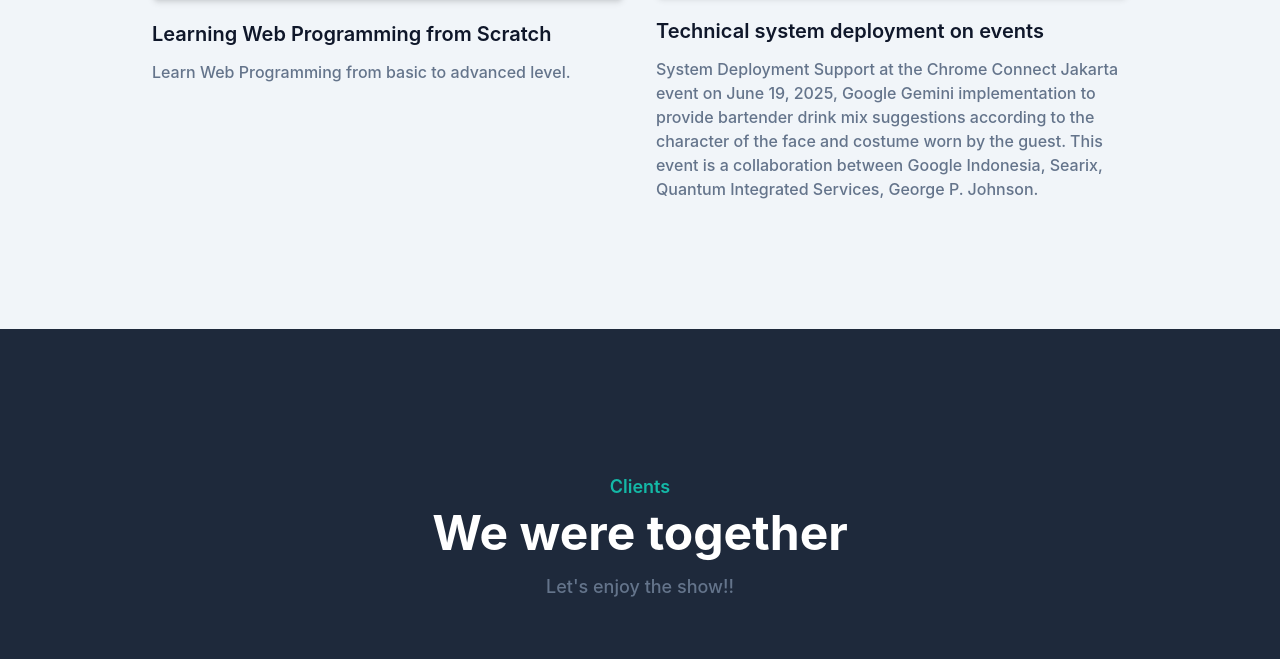
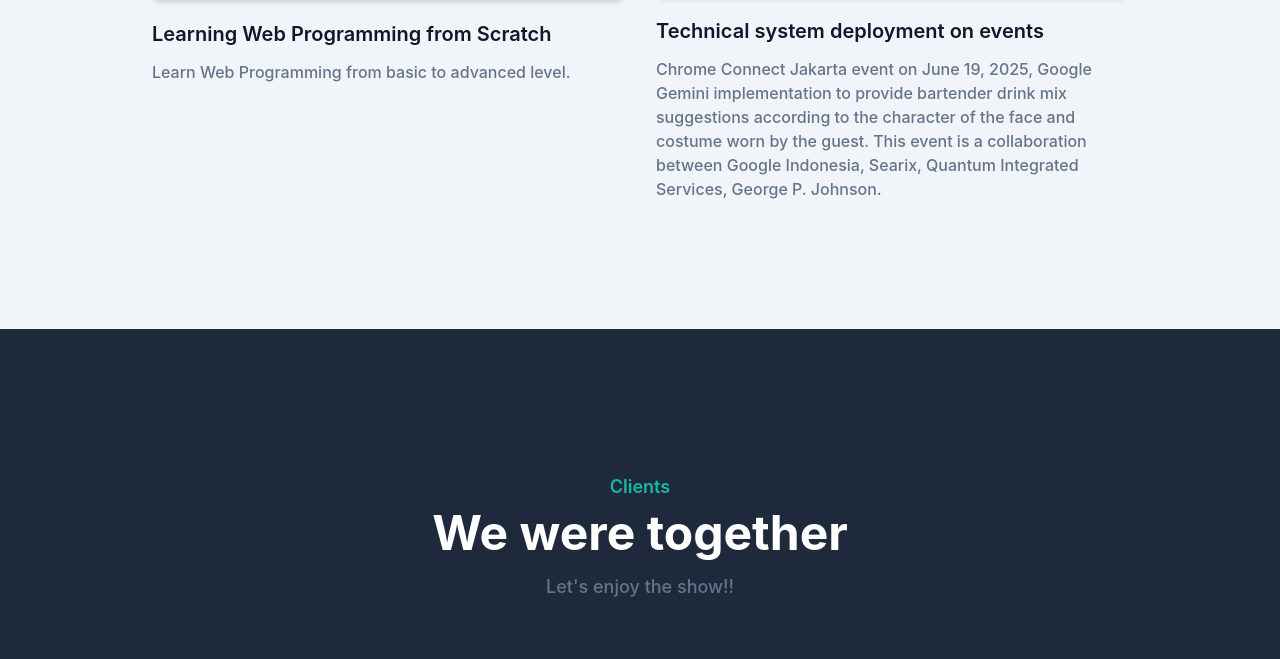
Before and after one commit to suryasitorus/profile_page, a website: page index.html in a window 1280 px wide. Shown: the part 2299-2958 px from the top of the page. Drawn offline with Linux system fonts and the light colour scheme.

Commit message:
Update narasi portfolio chrome connect

```diff
--- a/index.html
+++ b/index.html
@@ -233,7 +233,7 @@
               <img src="dist/img/portfolio/4.png" alt="Tribute Page" width="w-full" />
             </div>
             <h3 class="mt-5 mb-3 text-xl font-semibold text-dark dark:text-white">Technical system deployment on events</h3>
-            <p class="text-base font-medium text-secondary">System Deployment Support at the Chrome Connect Jakarta event on June 19, 2025, Google Gemini implementation to provide bartender drink mix suggestions according to the character of the face and costume worn by the guest. This event is a collaboration between Google Indonesia, Searix, Quantum Integrated Services, George P. Johnson.</p>
+            <p class="text-base font-medium text-secondary">Chrome Connect Jakarta event on June 19, 2025, Google Gemini implementation to provide bartender drink mix suggestions according to the character of the face and costume worn by the guest. This event is a collaboration between Google Indonesia, Searix, Quantum Integrated Services, George P. Johnson.</p>
           </div>
         </div>
       </div>
```
